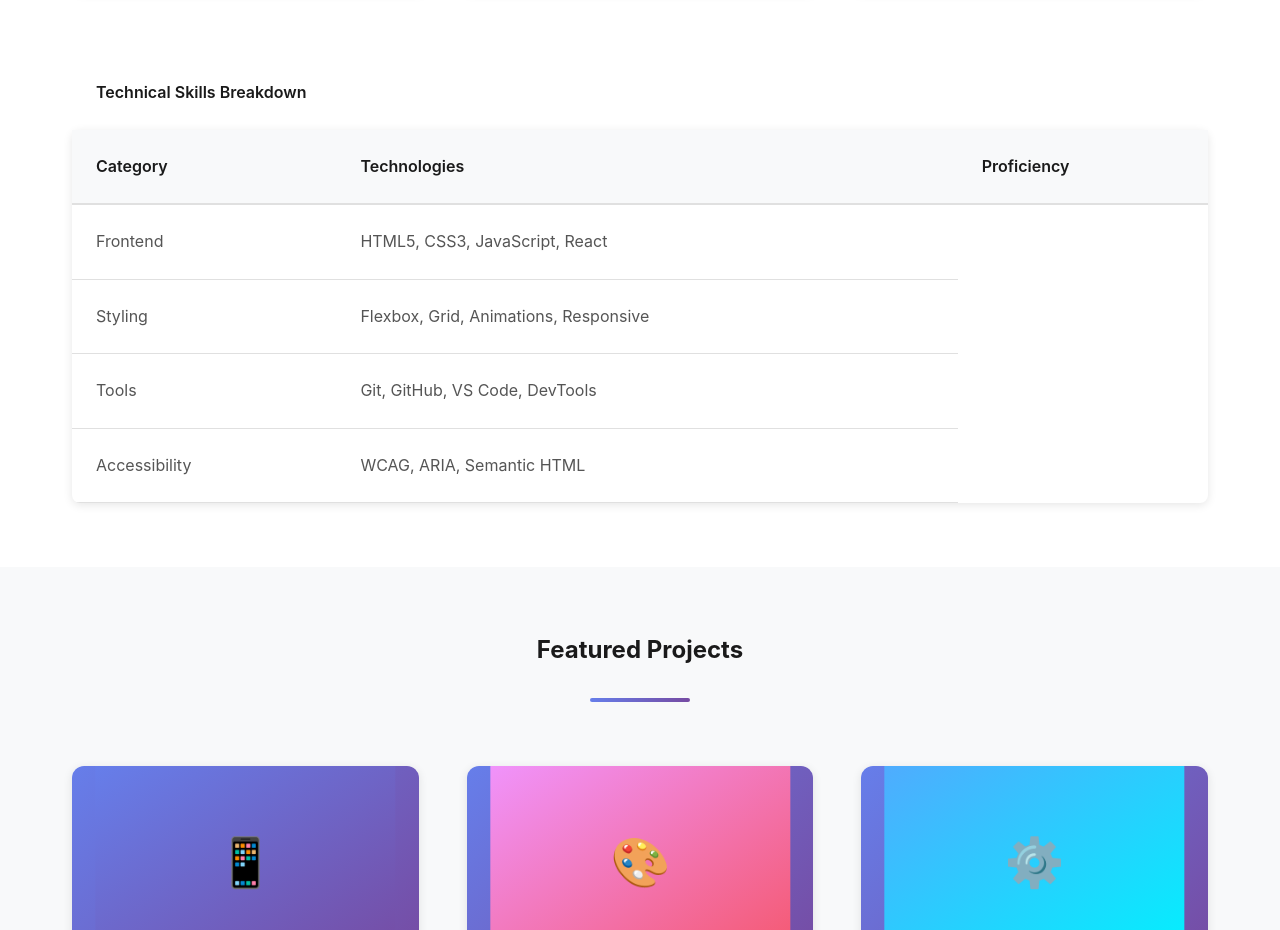
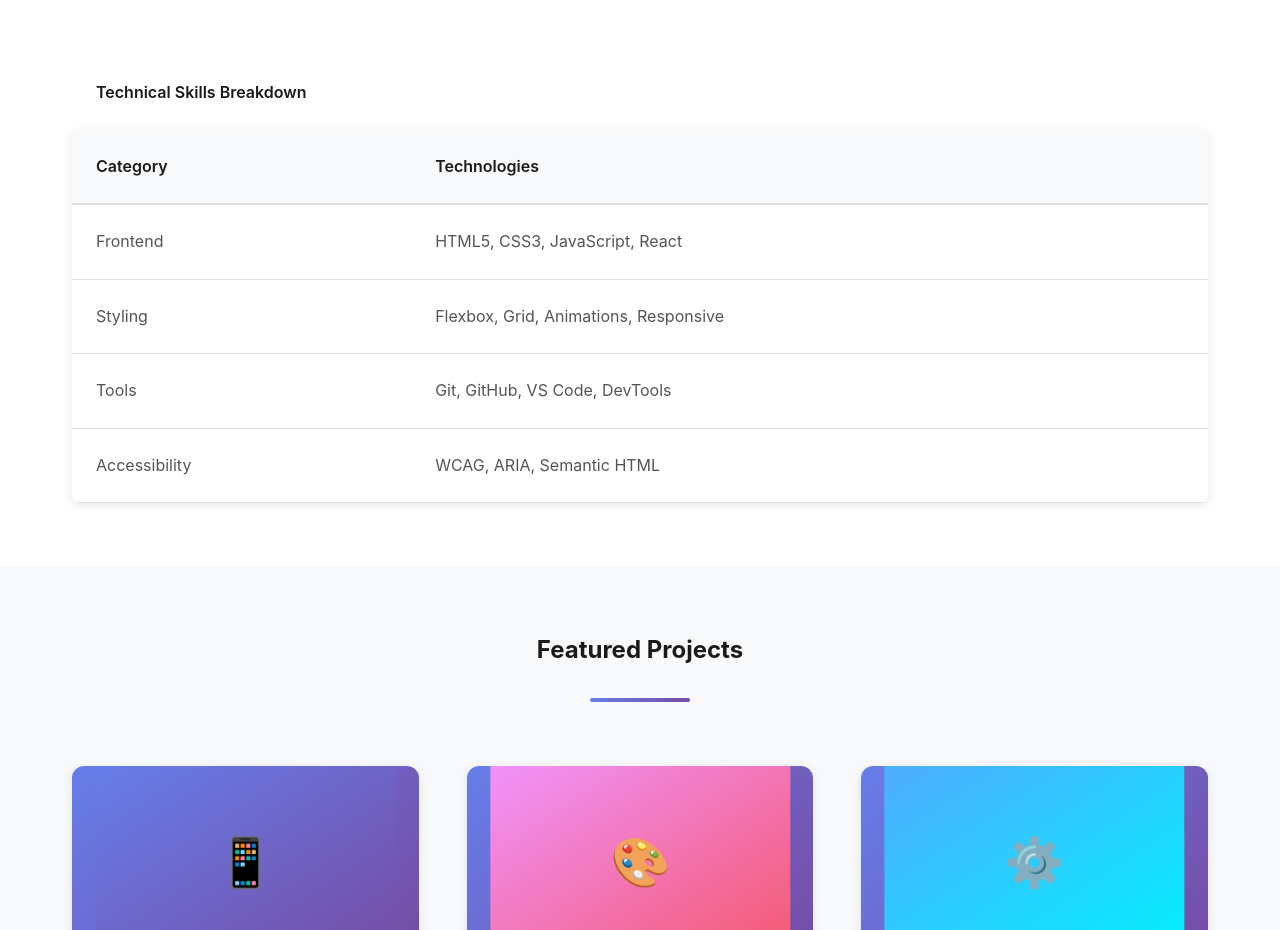
Before and after one commit to Pranavv2006/unify-labs-practice, a plain HTML site: page Day-08/index.html in a window 1280 px wide. Shown: the part 2020-2950 px from the top of the page. Drawn offline with Linux system fonts and the light colour scheme.

Commit message:
table updates for proficiency

```diff
--- a/Day-08/index.html
+++ b/Day-08/index.html
@@ -122,7 +122,6 @@
                         <tr>
                             <th scope="col">Category</th>
                             <th scope="col">Technologies</th>
-                            <th scope="col">Proficiency</th>
                         </tr>
                     </thead>
                     <tbody>
```
